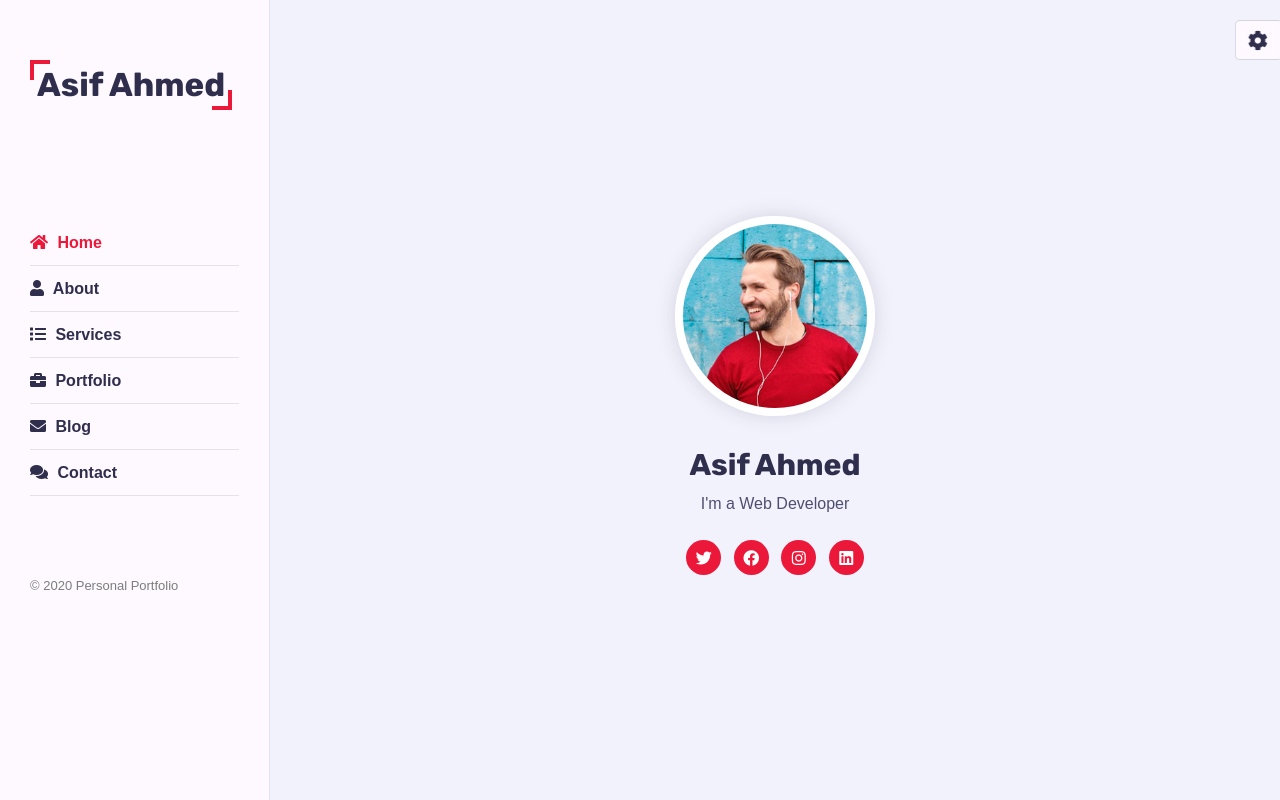
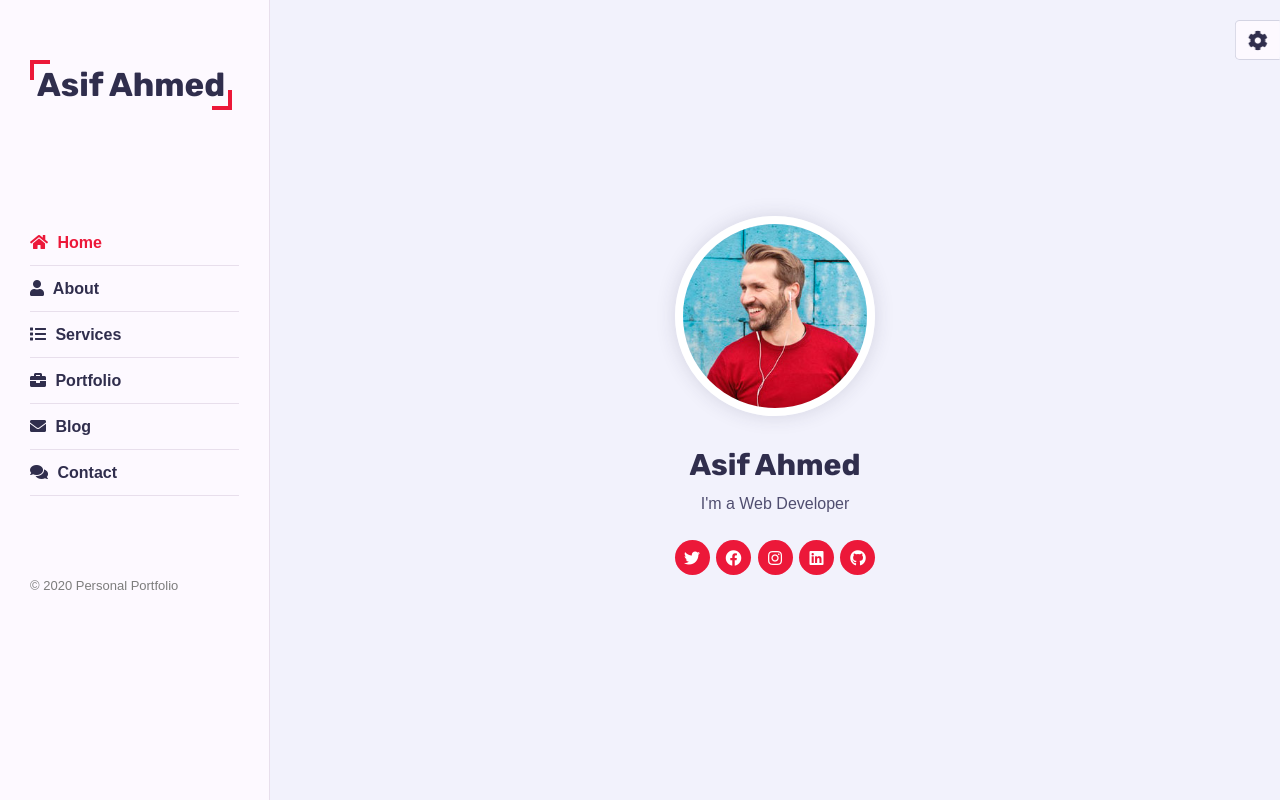
Before and after one commit to llvllohd/portfolio, a plain HTML site: page index.html in a window 1280 px wide. Drawn offline with Linux system fonts and the light colour scheme; files whose address does not match are found by name.

Commit message:
links added to icons

```diff
--- a/css/style.css
+++ b/css/style.css
@@ -466,7 +466,7 @@ input, textarea, select {
     text-align: center;
     line-height: 35px;
     color: #ffffff;
-    margin: 0 4px;
+    margin: 0 1px;
     padding-top: 1px;
     border-radius: 50%;
     text-decoration: none;
--- a/index.html
+++ b/index.html
@@ -65,10 +65,11 @@
             <h1>Asif Ahmed</h1>
             <p>I'm a Web Developer</p>
             <div class="social-links">
-              <a href="#"><i class="fab fa-twitter"></i></a>
-              <a href="#"><i class="fab fa-facebook"></i></a>
-              <a href="#"><i class="fab fa-instagram"></i></a>
-              <a href="#"><i class="fab fa-linkedin"></i></a>
+              <a href="https://twitter.com/Asfahmad96" target="_blank"><i class="fab fa-twitter"></i></a>
+              <a href="https://www.facebook.com/llvlluhammed.ahmed" target="_blank"><i class="fab fa-facebook"></i></a>
+              <a href="https://www.instagram.com/asif.ahmad96/" target="_blank"><i class="fab fa-instagram"></i></a>
+              <a href="https://www.linkedin.com/in/asif-ahmed-6637b5148/" target="_blank"><i class="fab fa-linkedin"></i></a>
+              <a href="https://github.com/llvllohd" target="_blank"><i class="fab fa-github"></i></a>
             </div>
           </div>
         </div>
```
